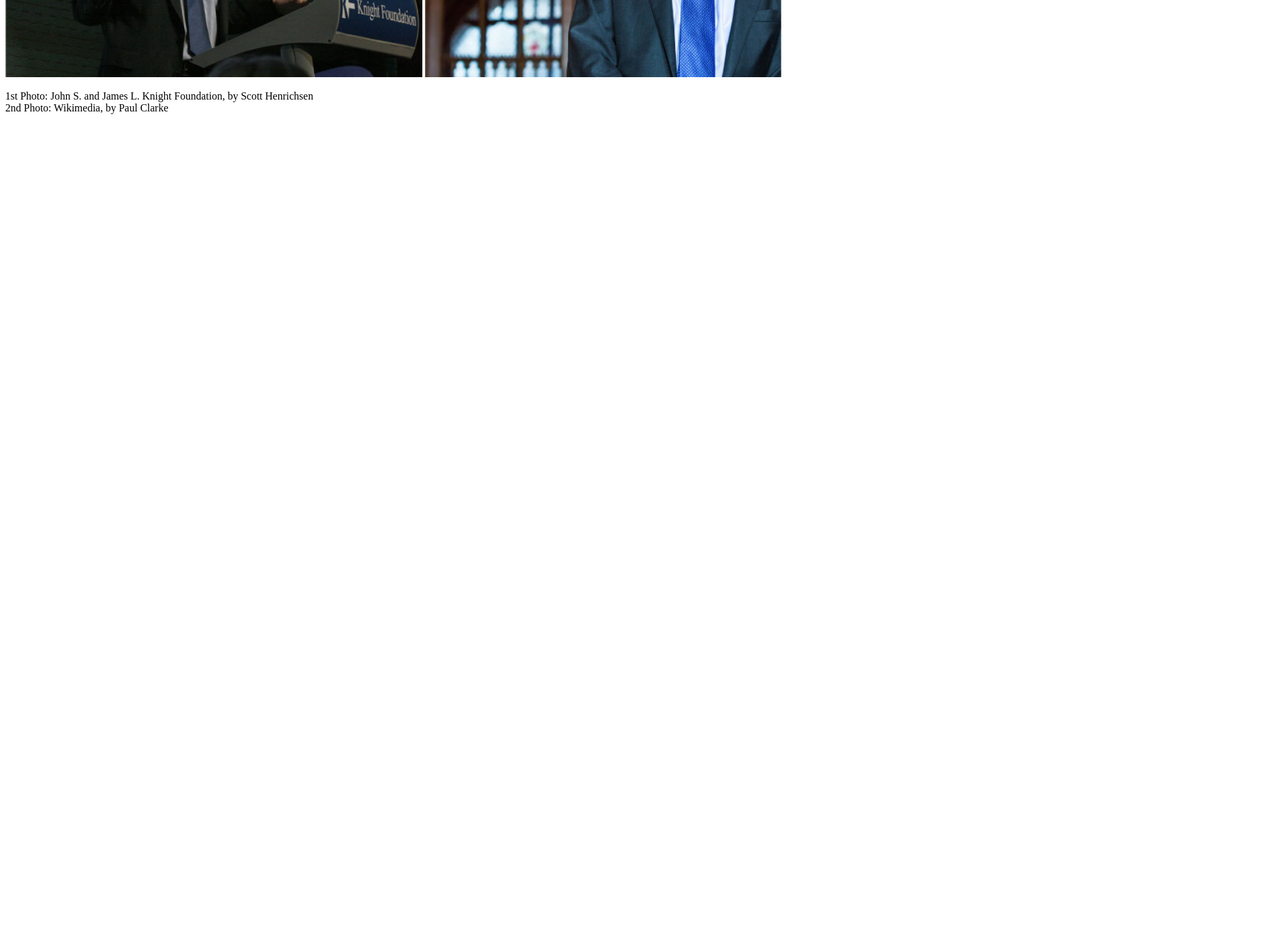
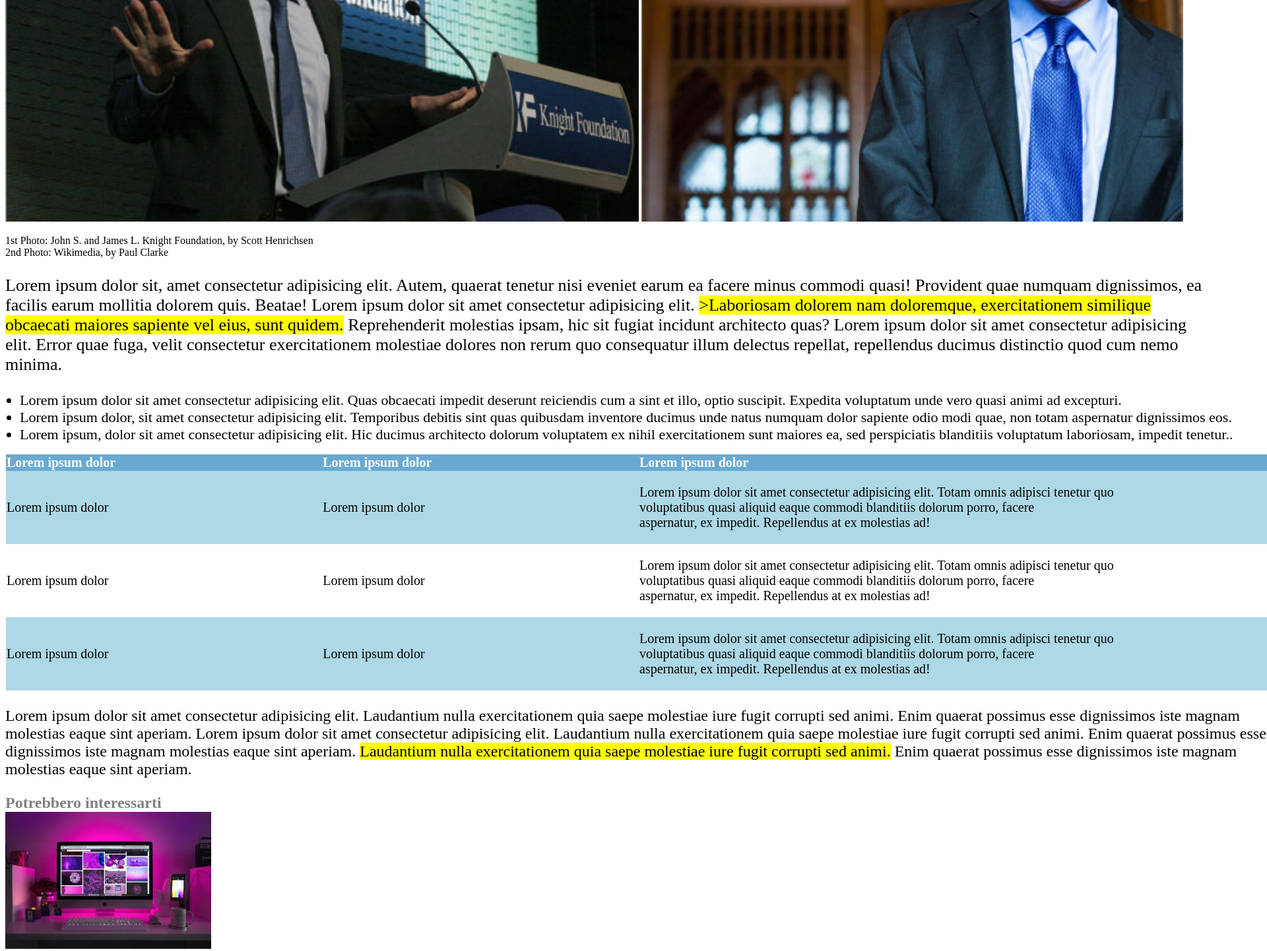
Before and after one commit to DZZT2004/html-css-booleaner, a plain HTML site: page index.html in a window 1280 px wide. Shown: the part 788-2230 px from the top of the page at 66% size, 1920 px wide, since content can reach past the window. Before the commit the page ends 1088 px from the top, so only its background shows below. Drawn offline with Linux system fonts and the light colour scheme.

Commit message:
commit finale

```diff
--- a/css/style.css
+++ b/css/style.css
@@ -1,9 +1,11 @@
 html{
     height: 1080px;
+    width: 1920px;
 }
 
 body{
     height: 100%;
+    width: 100%;
 }
 
 header{
@@ -44,3 +46,68 @@ h1{
 .img2{
     width: 42.75%;
 }
+
+.lorem{
+    font-size: 26px;
+    width: 95%;
+
+}
+
+li{
+    font-size: 22px;
+    position: relative;
+    left: -18px;
+}
+
+.sinistra{
+    position: relative;
+    text-align: left;
+}
+
+.centro{
+    position: relative;
+    text-align: left;
+    width: 25%;
+}
+
+.destra{
+    text-align: left;
+    position: relative;
+    width: 50%;
+}
+
+table{
+    width: 100%;
+    font-size: 20px;
+    border: 1px solid rgb(255, 255, 255);
+    border-collapse: collapse;
+}
+
+tbody{
+    width: 100%;
+}
+thead{
+    width: 100%;
+}
+
+.tr1{
+    background-color:rgb(105, 169, 209);
+    color: white;
+}
+.tr2, .tr4{
+    background-color:lightblue;
+}
+
+.td{
+    border: none;
+}
+
+.lorem2{
+    font-size: 24px;
+}
+
+footer > span{
+    color: grey;
+    font-size: 24px;
+    font-weight: bold;
+}
--- a/index.html
+++ b/index.html
@@ -23,9 +23,90 @@
             2nd Photo: Wikimedia, by Paul Clarke
         </p>
 
-        <p>
+        <p class="lorem">
+            Lorem ipsum dolor sit, amet consectetur adipisicing elit.
+            Autem, quaerat tenetur nisi eveniet earum ea facere minus
+            commodi quasi! Provident quae numquam dignissimos,
+            ea facilis earum mollitia dolorem quis. Beatae!
+            Lorem ipsum dolor sit amet consectetur adipisicing elit.
+            <mark>>Laboriosam dolorem nam doloremque, exercitationem similique
+            obcaecati maiores sapiente vel eius, sunt quidem.</mark>
+            Reprehenderit molestias ipsam, hic sit fugiat incidunt architecto quas?
+            Lorem ipsum dolor sit amet consectetur adipisicing elit. Error quae fuga, velit
+            consectetur exercitationem molestiae dolores non rerum quo consequatur illum
+            delectus repellat, repellendus ducimus distinctio quod cum nemo minima.
+        </p>
 
+        <ul>
+            <li>Lorem ipsum dolor sit amet consectetur adipisicing elit. Quas obcaecati impedit deserunt reiciendis cum a sint et illo, optio suscipit. Expedita voluptatum unde vero quasi animi ad excepturi.</li>
+            <li>Lorem ipsum dolor, sit amet consectetur adipisicing elit. Temporibus debitis sint quas quibusdam inventore ducimus unde natus numquam dolor sapiente odio modi quae, non totam aspernatur dignissimos eos.</li>
+            <li>Lorem ipsum, dolor sit amet consectetur adipisicing elit. Hic ducimus architecto dolorum voluptatem ex nihil exercitationem sunt maiores ea, sed perspiciatis blanditiis voluptatum laboriosam, impedit tenetur..</li>
+        </ul>
+
+        <table>
+            <thead>
+                <tr class="tr1">
+                    <th class="sinistra">Lorem ipsum dolor</th>
+                    <th class="centro">Lorem ipsum dolor</th>
+                    <th class="destra">Lorem ipsum dolor</th>
+                </tr>
+            </thead>
+            <tbody>
+                <tr class="tr2">
+                    <td class="sinistra">Lorem ipsum dolor</td>
+                    <td class="centro">Lorem ipsum dolor</td>
+                    <td class="destra">
+                        <p>
+                        Lorem ipsum dolor sit amet consectetur adipisicing elit. Totam omnis adipisci tenetur quo <br>
+                        voluptatibus quasi aliquid eaque commodi blanditiis dolorum porro, facere <br>
+                        aspernatur, ex impedit. Repellendus at ex molestias ad! <br>
+                        </p>
+                    </td>
+                </tr>
+                <tr class="tr3">
+                    <td class="sinistra">Lorem ipsum dolor</td>
+                    <td class="centro">Lorem ipsum dolor</td>
+                    <td class="destra">
+                        <p>
+                            Lorem ipsum dolor sit amet consectetur adipisicing elit. Totam omnis adipisci tenetur quo <br>
+                            voluptatibus quasi aliquid eaque commodi blanditiis dolorum porro, facere <br>
+                            aspernatur, ex impedit. Repellendus at ex molestias ad! <br>
+                        </p>
+                    </td>
+                </tr>
+                <tr class="tr4">
+                    <td class="sinistra">Lorem ipsum dolor</td>
+                    <td class="centro">Lorem ipsum dolor</td>
+                    <td class="destra">
+                        <p>
+                            Lorem ipsum dolor sit amet consectetur adipisicing elit. Totam omnis adipisci tenetur quo <br>
+                            voluptatibus quasi aliquid eaque commodi blanditiis dolorum porro, facere <br>
+                            aspernatur, ex impedit. Repellendus at ex molestias ad! <br>
+                        </p>
+                    </td>
+                </tr>
+            </tbody>
+        </table>
+
+        <p class="lorem2">
+            Lorem ipsum dolor sit amet consectetur adipisicing elit.
+            Laudantium nulla exercitationem quia saepe molestiae iure
+            fugit corrupti sed animi. Enim quaerat possimus esse
+            dignissimos iste magnam molestias eaque sint aperiam.
+            Lorem ipsum dolor sit amet consectetur adipisicing elit.
+            Laudantium nulla exercitationem quia saepe molestiae iure
+            fugit corrupti sed animi. Enim quaerat possimus esse
+            dignissimos iste magnam molestias eaque sint aperiam.
+            <mark>Laudantium nulla exercitationem quia saepe molestiae iure
+            fugit corrupti sed animi.</mark> Enim quaerat possimus esse
+            dignissimos iste magnam molestias eaque sint aperiam.
         </p>
     </main>
+
+    <footer>
+        <span>Potrebbero interessarti</span> <br>
+        <img src="img\monitor.jpg" alt="errore"> <br> <br>
+        <img src="img\graph.jpg" alt="errore">
+    </footer>
 </body>
 </html>
```
